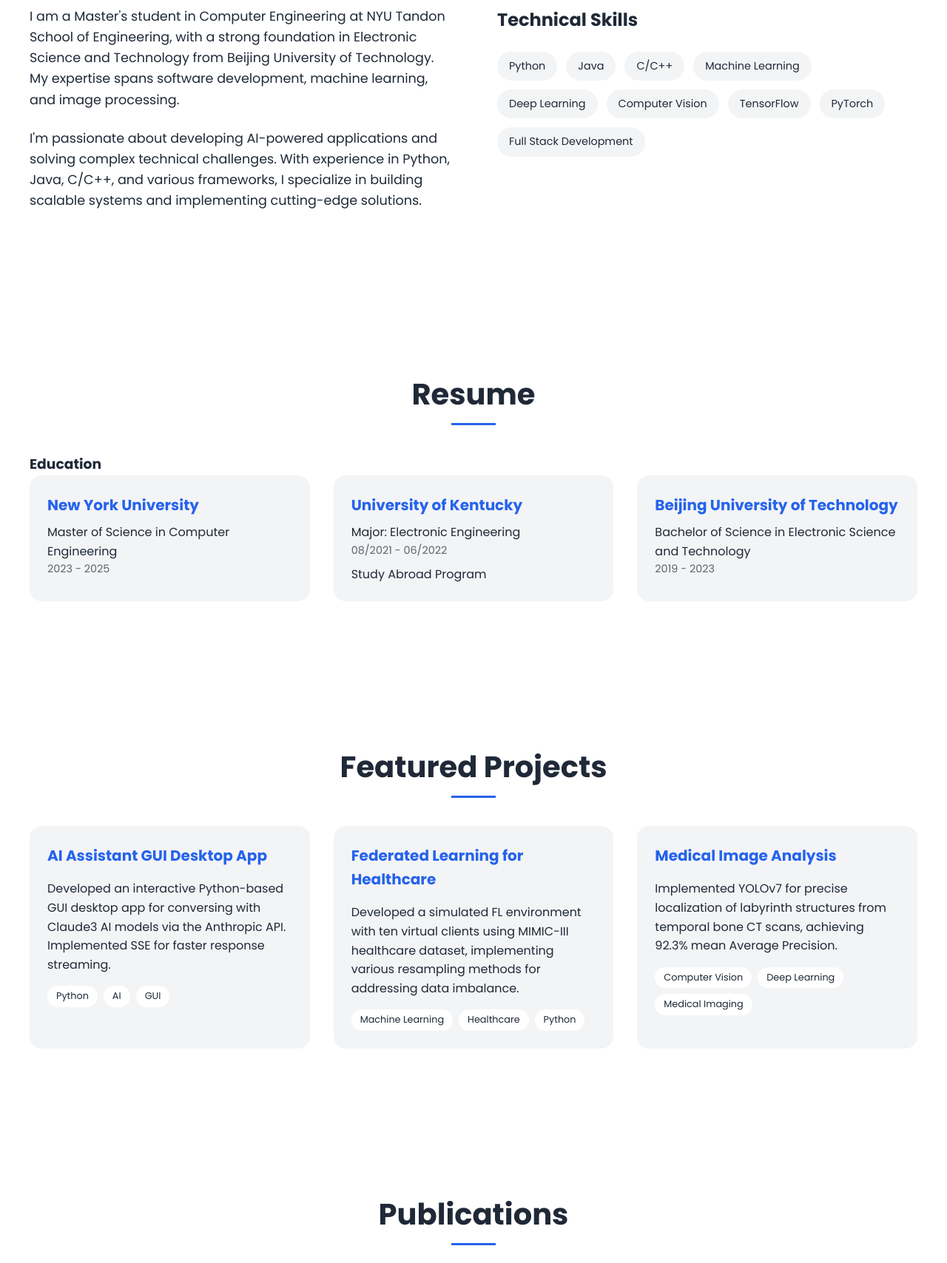
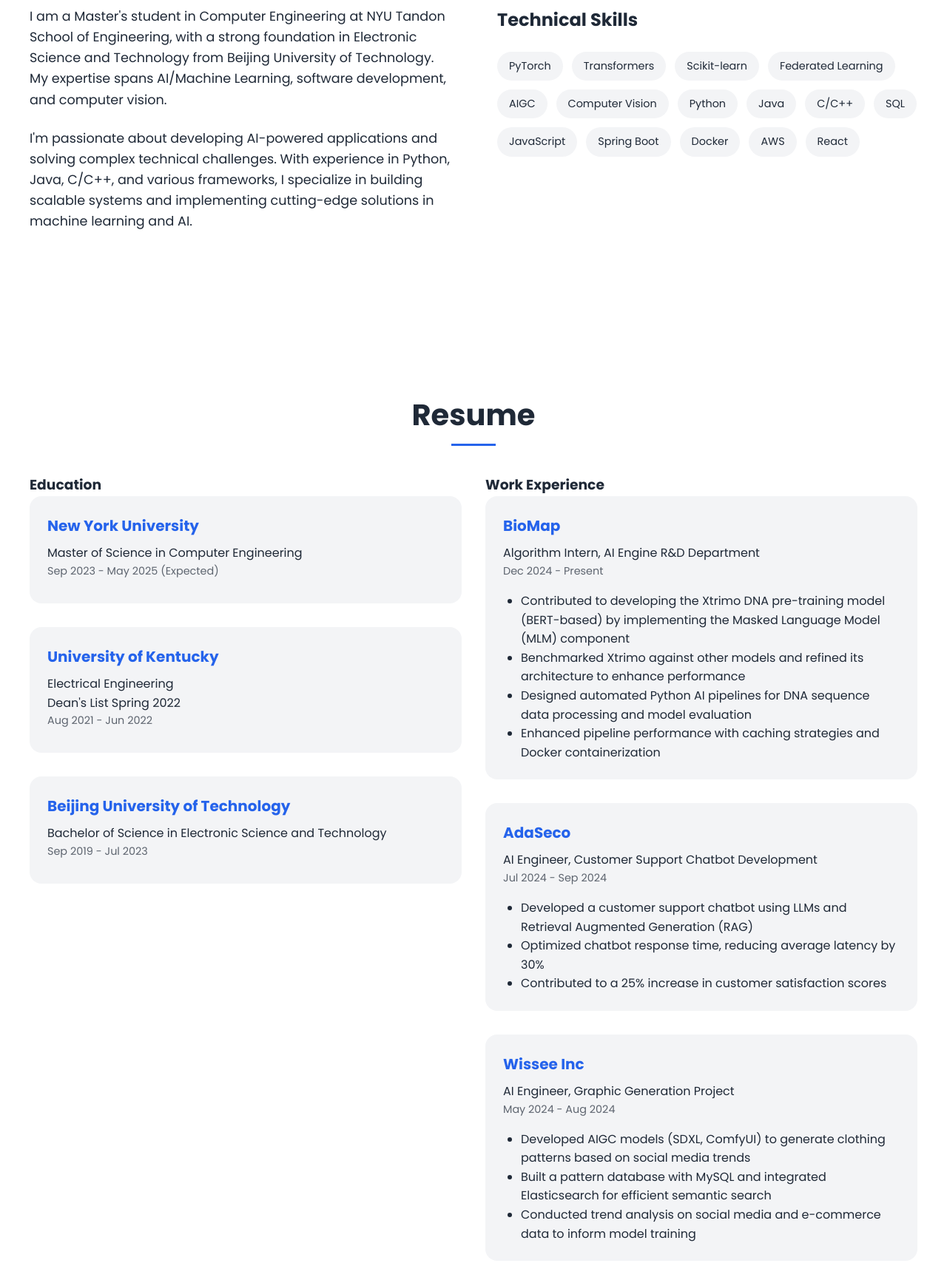
Before and after one commit to Franklyc/Franklyc.github.io, a plain HTML site: page index.html in a window 1280 px wide. Shown: the part 1000-2708 px from the top of the page at 74% size. Drawn offline with Linux system fonts and the light colour scheme.

Commit message:
Update .gitignore and refine personal information in index.html

```diff
--- a/index.html
+++ b/index.html
@@ -36,8 +36,7 @@
                 <a href="#projects" class="btn secondary">View Projects</a>
             </div>
             <div class="social-links">
-                <a href="https://www.linkedin.com/in/lingyun--chen" target="_blank"><i class="fab fa-linkedin"></i></a>
-                <a href="mailto:cly1980358059@gmail.com"><i class="fas fa-envelope"></i></a>
+                <a href="https://www.linkedin.com/in/lingyun--chen" target="_blank"><i class="fab fa-linkedin"></i></a>                <a href="mailto:lychen5464@gmail.com"><i class="fas fa-envelope"></i></a>
                 <a href="https://github.com/Franklyc" target="_blank"><i class="fab fa-github"></i></a>
             </div>
         </div>
@@ -50,23 +49,28 @@
     <section id="about" class="about">
         <div class="section-content">
             <h2>About Me</h2>
-            <div class="about-grid">
-                <div class="about-text">
-                    <p>I am a Master's student in Computer Engineering at NYU Tandon School of Engineering, with a strong foundation in Electronic Science and Technology from Beijing University of Technology. My expertise spans software development, machine learning, and image processing.</p>
-                    <p>I'm passionate about developing AI-powered applications and solving complex technical challenges. With experience in Python, Java, C/C++, and various frameworks, I specialize in building scalable systems and implementing cutting-edge solutions.</p>
+            <div class="about-grid">                <div class="about-text">
+                    <p>I am a Master's student in Computer Engineering at NYU Tandon School of Engineering, with a strong foundation in Electronic Science and Technology from Beijing University of Technology. My expertise spans AI/Machine Learning, software development, and computer vision.</p>
+                    <p>I'm passionate about developing AI-powered applications and solving complex technical challenges. With experience in Python, Java, C/C++, and various frameworks, I specialize in building scalable systems and implementing cutting-edge solutions in machine learning and AI.</p>
                 </div>
                 <div class="skills">
                     <h3>Technical Skills</h3>
                     <div class="skill-tags">
+                        <span>PyTorch</span>
+                        <span>Transformers</span>
+                        <span>Scikit-learn</span>
+                        <span>Federated Learning</span>
+                        <span>AIGC</span>
+                        <span>Computer Vision</span>
                         <span>Python</span>
                         <span>Java</span>
                         <span>C/C++</span>
-                        <span>Machine Learning</span>
-                        <span>Deep Learning</span>
-                        <span>Computer Vision</span>
-                        <span>TensorFlow</span>
-                        <span>PyTorch</span>
-                        <span>Full Stack Development</span>
+                        <span>SQL</span>
+                        <span>JavaScript</span>
+                        <span>Spring Boot</span>
+                        <span>Docker</span>
+                        <span>AWS</span>
+                        <span>React</span>
                     </div>
                 </div>
             </div>
@@ -79,22 +83,56 @@
             <div class="resume-grid">
                 <div class="education">
                     <h3>Education</h3>
-                    <div class="timeline">
-                        <div class="timeline-item">
+                    <div class="timeline">                    <div class="timeline-item">
                             <h4>New York University</h4>
                             <p>Master of Science in Computer Engineering</p>
-                            <p class="date">2023 - 2025</p>
+                            <p class="date">Sep 2023 - May 2025 (Expected)</p>
                         </div>
                         <div class="timeline-item">
                             <h4>University of Kentucky</h4>
-                            <p>Major: Electronic Engineering</p>
-                            <p class="date">08/2021 - 06/2022</p>
-                            <p>Study Abroad Program</p>
+                            <p>Electrical Engineering</p>
+                            <p>Dean's List Spring 2022</p>
+                            <p class="date">Aug 2021 - Jun 2022</p>
                         </div>
                         <div class="timeline-item">
                             <h4>Beijing University of Technology</h4>
                             <p>Bachelor of Science in Electronic Science and Technology</p>
-                            <p class="date">2019 - 2023</p>
+                            <p class="date">Sep 2019 - Jul 2023</p>
+                        </div>
+                    </div>                </div>
+                <div class="experience">
+                    <h3>Work Experience</h3>
+                    <div class="timeline">
+                        <div class="timeline-item">
+                            <h4>BioMap</h4>
+                            <p>Algorithm Intern, AI Engine R&D Department</p>
+                            <p class="date">Dec 2024 - Present </p>
+                            <ul>
+                                <li>Contributed to developing the Xtrimo DNA pre-training model (BERT-based) by implementing the Masked Language Model (MLM) component</li>
+                                <li>Benchmarked Xtrimo against other models and refined its architecture to enhance performance</li>
+                                <li>Designed automated Python AI pipelines for DNA sequence data processing and model evaluation</li>
+                                <li>Enhanced pipeline performance with caching strategies and Docker containerization</li>
+                            </ul>
+                        </div>
+                        <div class="timeline-item">
+                            <h4>AdaSeco</h4>
+                            <p>AI Engineer, Customer Support Chatbot Development</p>
+                            <p class="date">Jul 2024 - Sep 2024 </p>
+                            <ul>
+                                <li>Developed a customer support chatbot using LLMs and Retrieval Augmented Generation (RAG)</li>
+                                <li>Optimized chatbot response time, reducing average latency by 30%</li>
+                                <li>Contributed to a 25% increase in customer satisfaction scores</li>
+                            </ul>
+                        </div>
+                        <div class="timeline-item">
+                            <h4>Wissee Inc</h4>
+                            <p>AI Engineer, Graphic Generation Project</p>
+                            <p class="date">May 2024 - Aug 2024 </p>
+                            <ul>
+                                <li>Developed AIGC models (SDXL, ComfyUI) to generate clothing patterns based on social media trends</li>
+                                <li>Built a pattern database with MySQL and integrated Elasticsearch for efficient semantic search</li>
+                                <li>Conducted trend analysis on social media and e-commerce data to inform model training</li>
+                            </ul>
                         </div>
                     </div>
                 </div>
@@ -104,38 +142,52 @@
 
     <section id="projects" class="projects">
         <div class="section-content">
-            <h2>Featured Projects</h2>
-            <div class="project-grid">
+            <h2>Featured Projects</h2>            <div class="project-grid">
                 <div class="project-card">
                     <div class="project-content">
-                        <h3>AI Assistant GUI Desktop App</h3>
-                        <p>Developed an interactive Python-based GUI desktop app for conversing with Claude3 AI models via the Anthropic API. Implemented SSE for faster response streaming.</p>
+                        <h3>Speech Transcript Analysis and Summarization Framework</h3>
+                        <p>Developed a PyQt6 desktop application providing a graphical user interface for real-time speech transcript processing and generating summaries via various LLMs, with bilingual support and OCR-based text extraction.</p>
                         <div class="project-tags">
                             <span>Python</span>
-                            <span>AI</span>
-                            <span>GUI</span>
+                            <span>PyQt6</span>
+                            <span>LLMs</span>
+                            <span>OCR</span>
                         </div>
                     </div>
                 </div>
                 <div class="project-card">
                     <div class="project-content">
-                        <h3>Federated Learning for Healthcare</h3>
-                        <p>Developed a simulated FL environment with ten virtual clients using MIMIC-III healthcare dataset, implementing various resampling methods for addressing data imbalance.</p>
+                        <h3>Federated Learning with Imbalanced Data</h3>
+                        <p>Investigated the impact of non-IID data distributions on federated learning performance, developing simulated FL environments to evaluate resampling techniques for improving model accuracy and fairness metrics.</p>
                         <div class="project-tags">
-                            <span>Machine Learning</span>
-                            <span>Healthcare</span>
-                            <span>Python</span>
+                            <span>Federated Learning</span>
+                            <span>PyTorch</span>
+                            <span>CNN</span>
+                            <span>Data Resampling</span>
                         </div>
                     </div>
                 </div>
                 <div class="project-card">
                     <div class="project-content">
-                        <h3>Medical Image Analysis</h3>
-                        <p>Implemented YOLOv7 for precise localization of labyrinth structures from temporal bone CT scans, achieving 92.3% mean Average Precision.</p>
+                        <h3>Automatic Labyrinth Structure Localization</h3>
+                        <p>Applied YOLOv7 deep learning object detection model to automatically localize complex labyrinth structures within temporal bone CT scan images, with Python and OpenCV preprocessing pipelines.</p>
                         <div class="project-tags">
+                            <span>YOLOv7</span>
                             <span>Computer Vision</span>
-                            <span>Deep Learning</span>
+                            <span>OpenCV</span>
                             <span>Medical Imaging</span>
+                        </div>
+                    </div>
+                </div>
+                <div class="project-card">
+                    <div class="project-content">
+                        <h3>Marine Chemical Pollution Detection</h3>
+                        <p>Constructed a dataset of 800 aerial ocean images and applied CNN models with transfer learning (VGG16) to classify ocean regions as polluted or normal, demonstrating the feasibility of ML for environmental monitoring.</p>
+                        <div class="project-tags">
+                            <span>MATLAB</span>
+                            <span>CNN</span>
+                            <span>VGG16</span>
+                            <span>Transfer Learning</span>
                         </div>
                     </div>
                 </div>
@@ -169,7 +221,7 @@
                 <div class="contact-info">
                     <div class="contact-item">
                         <i class="fas fa-envelope"></i>
-                        <a href="mailto:cly1980358059@gmail.com">cly1980358059@gmail.com</a>
+                        <a href="mailto:lychen5464@gmail.com">lychen5464@gmail.com</a>
                     </div>
                     <div class="contact-item">
                         <i class="fab fa-linkedin"></i>
```
Also changed, not shown: 1 other file.
